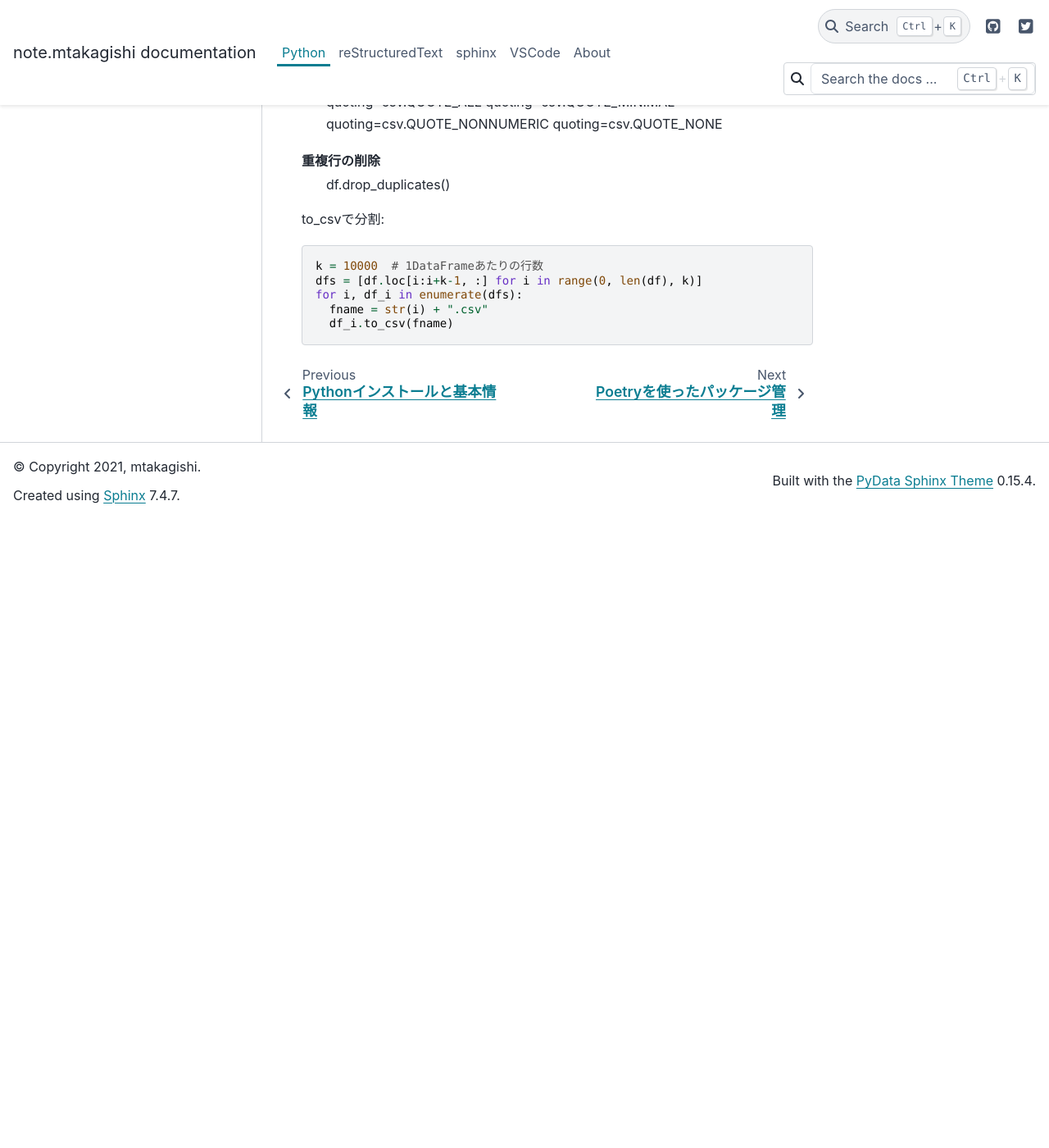
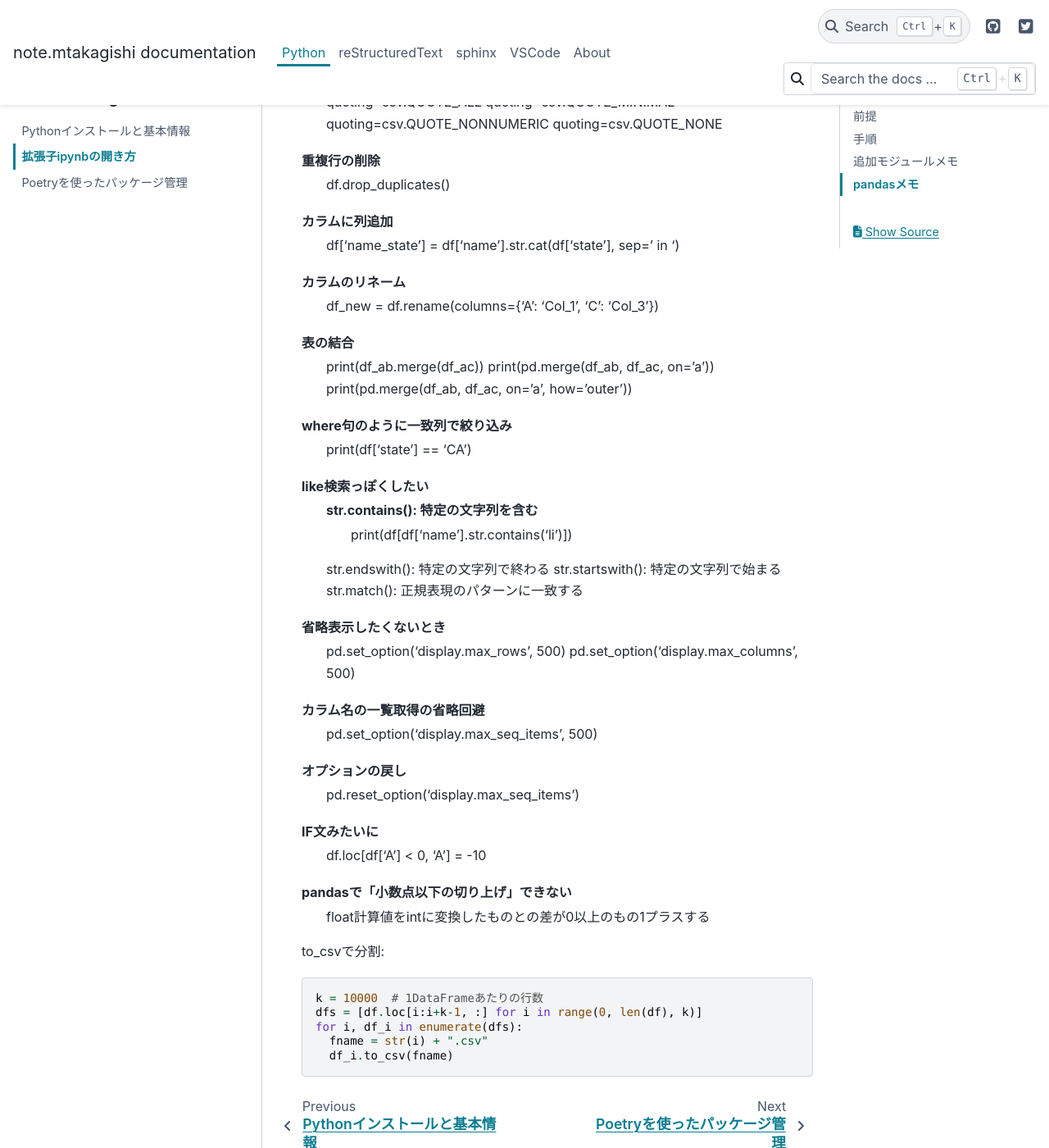
Before and after one commit to mtakagishi/note, a Sphinx documentation site: the page built from docs/python/ipynb.rst, in a window 1280 px wide and 1400 px high, scrolled down 1429 px. Shown: the whole window at 82% size. Built offline with Sphinx 7.4.7 and the PyData theme 0.15.4, drawn with Linux system fonts in a browser that asks for light colours; before the commit the page ends 2062 px from its top, so only the background shows below that.

Commit message:
アップデート

```diff
--- a/docs/python/ipynb.rst
+++ b/docs/python/ipynb.rst
@@ -48,6 +48,33 @@ csvのformat
   quoting=csv.QUOTE_NONE
 重複行の削除
   df.drop_duplicates()
+カラムに列追加
+  df['name_state'] = df['name'].str.cat(df['state'], sep=' in ')
+カラムのリネーム
+  df_new = df.rename(columns={'A': 'Col_1', 'C': 'Col_3'})
+表の結合
+  print(df_ab.merge(df_ac))
+  print(pd.merge(df_ab, df_ac, on='a'))
+  print(pd.merge(df_ab, df_ac, on='a', how='outer'))
+where句のように一致列で絞り込み
+  print(df['state'] == 'CA')
+like検索っぽくしたい
+  str.contains(): 特定の文字列を含む
+    print(df[df['name'].str.contains('li')])
+  str.endswith(): 特定の文字列で終わる
+  str.startswith(): 特定の文字列で始まる
+  str.match(): 正規表現のパターンに一致する
+省略表示したくないとき
+  pd.set_option('display.max_rows', 500)
+  pd.set_option('display.max_columns', 500)
+カラム名の一覧取得の省略回避
+  pd.set_option('display.max_seq_items', 500)
+オプションの戻し
+  pd.reset_option('display.max_seq_items')
+IF文みたいに
+  df.loc[df['A'] < 0, 'A'] = -10
+pandasで「小数点以下の切り上げ」できない
+  float計算値をintに変換したものとの差が0以上のもの1プラスする
 
 to_csvで分割::
 
```
